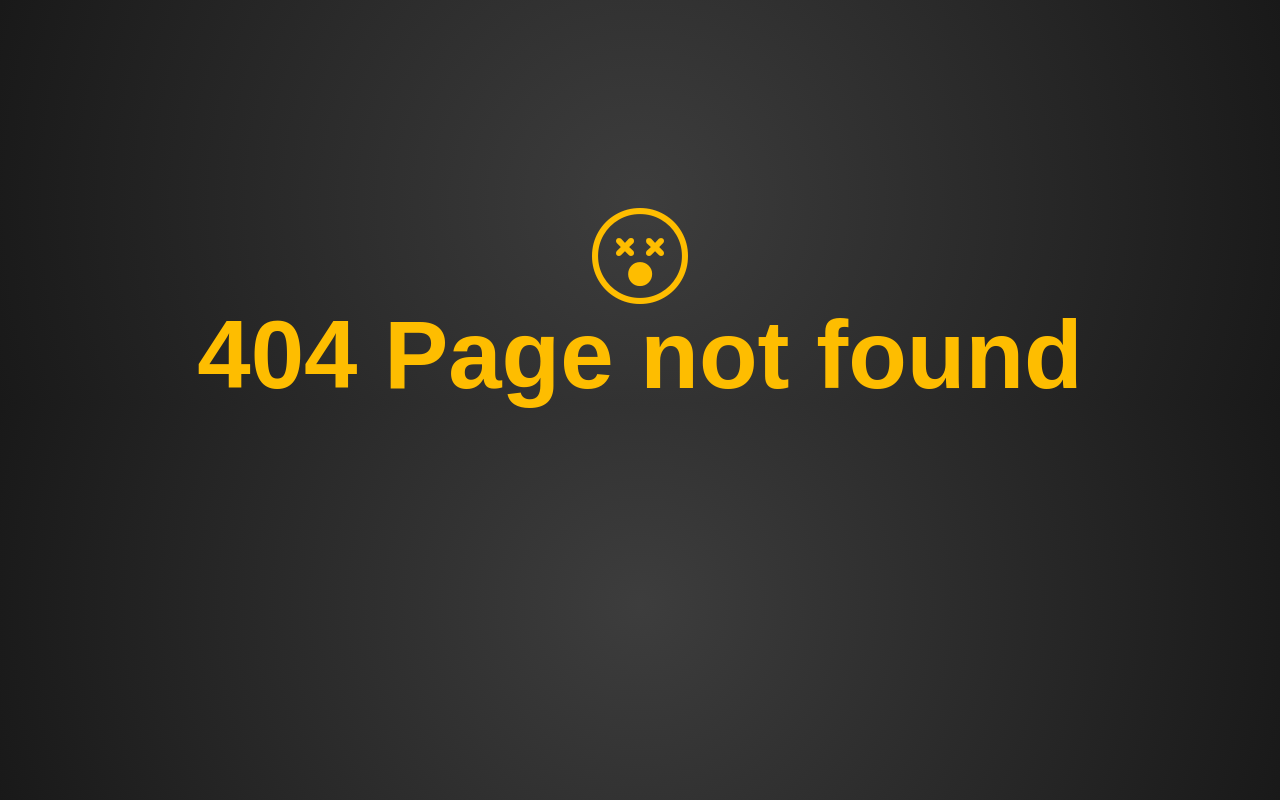
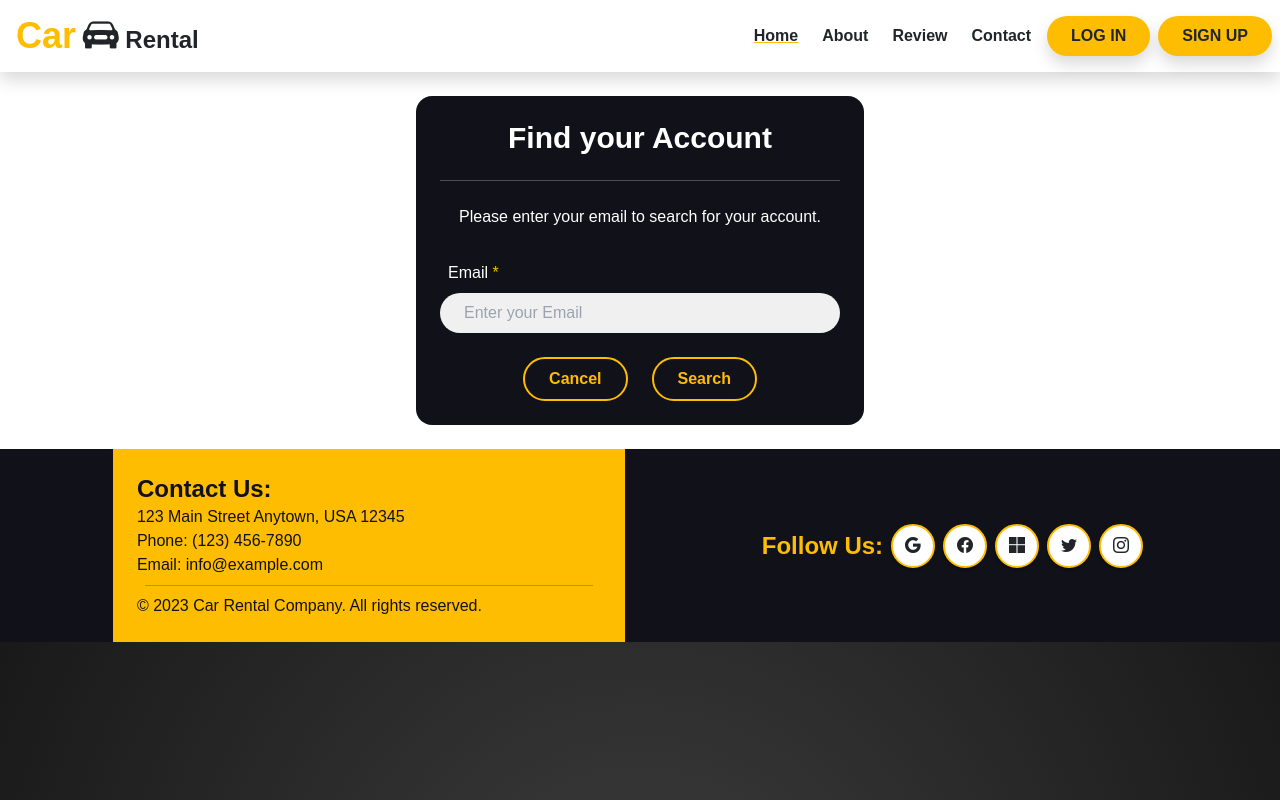
Before and after one commit to Jatin010700/Final_Project_Front, a React (Create React App) app: page /forgotPASS in a window 1280 px wide. Before the commit this address had no page. Built offline with nearby package versions, Linux system fonts and the light colour scheme.

Commit message:
Completed

```diff
--- a/src/App.js
+++ b/src/App.js
@@ -1,12 +1,14 @@
 import { BrowserRouter as Router, Routes, Route } from "react-router-dom";
 import Main from "./User_Account/login";
 import Register from "./User_Account/register";
+import { ForgotPass } from "./User_Account/forgot_Pass";
+
 import { Home } from "./Components/home";
+import { Info1 } from "./Components/more_info1";
+import { Contact } from "./Components/contact";
+
 import { Error } from "./404Error";
-
-import { Info1 } from "./Components/more_info1";
 import { Soon } from "./Coming_Soon";
-import { Contact } from "./Components/contact";
 
 function App() {
   return (
@@ -19,6 +21,7 @@ function App() {
 
           <Route path="/register" element={<Register />} />
           <Route path="/login" element={<Main />} />
+          <Route path="/forgotPASS" element={<ForgotPass/>} />
 
           <Route path="*" element={<Error />} />
           <Route path="/soon" element={<Soon />} />
--- a/src/CSS/car.css
+++ b/src/CSS/car.css
@@ -144,7 +144,7 @@
       grid-auto-columns: 100%;
     }
     .wrapper{
-        margin-left: 26px;
+        margin-left: 28px;
         width: 85%
     }
   }
--- a/src/Components/contact.js
+++ b/src/Components/contact.js
@@ -8,13 +8,14 @@ export const Contact = () => {
       <NavBar />
       <div className="bg-white p-4">
         <div className="flex flex-col sm:flex-row justify-around flex-wrap">
-          <div className="w-full sm:w-2/4 flex flex-col items-center mt-10 sm:mt-32">
+          <div className="w-full sm:w-2/4 flex flex-col items-center mt-10 sm:mt-10">
             <h1 className="font-bold text-4xl">Get in Touch</h1>
             <p>
               Want to get in touch? We'd love to hear from you<span className="text-B-yellow font-bold">...</span>
             </p>
+            <img src="assets/contact.jpg" alt="" />
           </div>
-          <div className="flex flex-col gap-2 shadow bg-L-black w-full sm:w-2/5 h-auto sm:h-80 text-white p-4 rounded-2xl mt-10 sm:mt-0">
+          <div className="flex flex-col gap-2 shadow bg-L-black w-full sm:w-2/5 h-80 sm:h-80 text-white p-4 rounded-2xl mt-10 sm:mt-24">
             <label htmlFor="name">Name <span className="text-B-yellow">*</span></label>
             <input type="text" id="name" className="rounded-2xl h-10 p-2 text-L-black" placeholder="Enter Name"/>
             <label htmlFor="email">Email <span className="text-B-yellow">*</span></label>
--- /dev/null
+++ b/src/User_Account/forgot_Pass.js
@@ -0,0 +1,45 @@
+import React from "react";
+import { NavBar } from "../Components/navbar";
+import { Footer } from "../Components/footer";
+import { Link } from "react-router-dom";
+
+export const ForgotPass = () => {
+  return (
+    <>
+      <NavBar />
+      <div className="bg-white p-4 md:p-20 flex justify-center items-center">
+        <div className="flex flex-wrap flex-col w-full max-w-md bg-L-black text-white p-4 md:p-8 rounded-2xl">
+          <h1 className="font-bold text-2xl md:text-3xl text-center mb-4">Find your Account</h1>
+          <hr />
+          <p className="text-center mt-4">
+            Please enter your email to search for your account.
+          </p>
+          <div className="mt-4 flex flex-col">
+            <label className="p-2">Email<span className="text-B-yellow"> *</span></label>
+            <input
+              type="email"
+              className="rounded-full py-2 px-4 bg-G-white text-black mb-4"
+              placeholder="Enter your Email"
+            />
+            <div className="flex justify-center gap-4">
+              <Link
+                className=" bg-L-black hover:bg-B-yellow hover:text-L-black text-B-yellow py-2 px-4 rounded-full font-bold border-2 border-B-yellow transition ease-in-out hover:-translate-y-1 hover:scale-110 duration-150"
+                to="/login"
+              >
+                Cancel
+              </Link>
+              <Link
+                className=" bg-L-black hover:bg-B-yellow hover:text-L-black text-B-yellow py-2 px-4 rounded-full font-bold border-2 border-B-yellow transition ease-in-out hover:-translate-y-1 hover:scale-110 duration-150"
+                to=""
+              >
+                Search
+              </Link>
+            </div>
+          </div>
+        </div>
+      </div>
+
+      <Footer />
+    </>
+  );
+};
--- a/src/User_Account/login.js
+++ b/src/User_Account/login.js
@@ -107,9 +107,10 @@ export default function Main() {
           />
         </div>
 
-        <p className="flex justify-left mt-2 mb-2 text-sm hover:text-B-yellow font-bold">
+        <Link className="flex justify-left mt-2 mb-2 text-sm hover:text-B-yellow font-bold"
+        to="/forgotPASS">
           Forgot Password?
-        </p>
+        </Link>
 
         <div className="flex gap-2">
           <button
```
Also changed, not shown: public/assets/contact.jpg (added).
